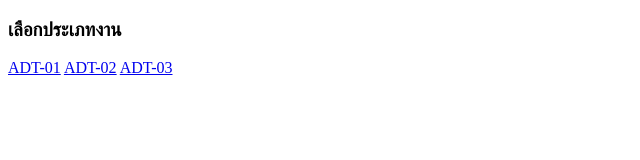
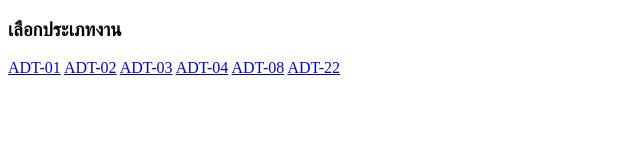
Before and after one commit to RivercityBangkok/index, a plain HTML site: page main.html in a window 1280 px wide. Shown: the whole page, without its empty margins (0-640 px from the left). Drawn offline with Linux system fonts and the light colour scheme.

Commit message:
main.html

```diff
--- a/main.html
+++ b/main.html
@@ -8,6 +8,9 @@
     <a id="Genome" target="frame" href="https://docs.google.com/spreadsheets/d/1x7m5CI3j0KVRxO9Ym9Km3u9yITjMWyUpbsUlNeyvYbM/edit#gid=0"> ADT-01</a>
     <a id="KKC" target="frame" href="https://docs.google.com/spreadsheets/d/1pVFYtKnrKxltYYtau-bVR3kuNidR9AagpZpuWScI5_I/edit#gid=1164535421"> ADT-02</a>
     <a id="Nutrition" target="frame" href="https://docs.google.com/spreadsheets/d/15sA6vsjJfvExbD3-3uzYYluthD0NV9PJyj1LhCliScs/edit#gid=0"> ADT-03</a>
+    <a id="Genome" target="frame" href="https://docs.google.com/spreadsheets/d/1sorxvoDg4dsKMTTzMEajN6wGU_yxT52TgAnzkszyv7Y/edit#gid=1456859656"> ADT-04</a>
+    <a id="KKC" target="frame" href="https://docs.google.com/spreadsheets/d/1Yx2EKJfUqL85KMmnPXIZcXDl7d1sGLgsIpAhUu6wTwI/edit#gid=382355737"> ADT-08</a>
+    <a id="Nutrition" target="frame" href="https://docs.google.com/spreadsheets/d/1FD9v7M_02NbdUTo_CyTVFc-uhw7RGaJub1zPeL0XKN0/edit#gid=1616398783"> ADT-22</a>
     </div>
 
 
```
